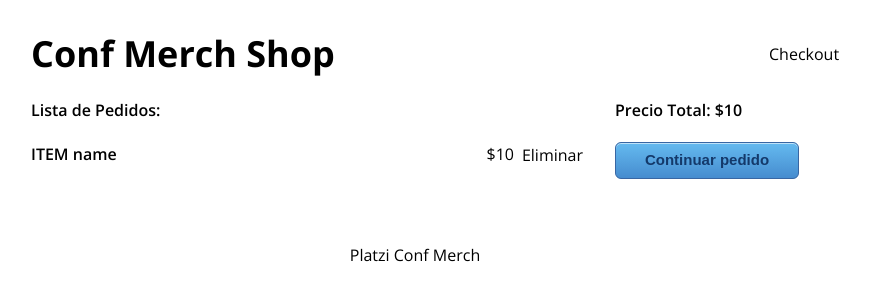
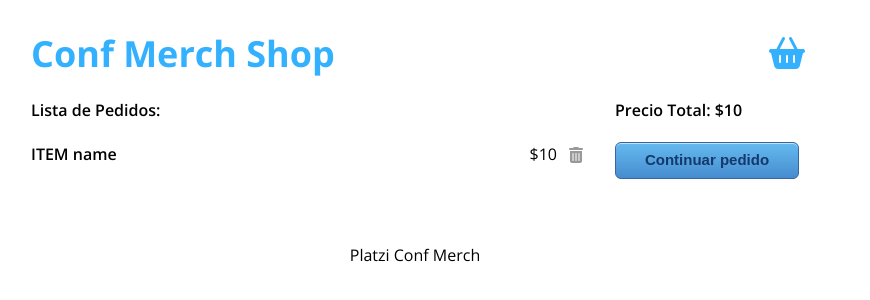
Before and after one commit to Leninner/conf-merch-shop, a React (Vite) app: page /checkout in a window 1280 px wide. Shown: the top 300 px of the page, without its empty margins (225-1095 px from the left). Built offline with nearby package versions, Linux system fonts and the light colour scheme.

Commit message:
Added styles

```diff
--- a/index.html
+++ b/index.html
@@ -11,6 +11,7 @@
       href="https://fonts.googleapis.com/css2?family=Open+Sans:ital,wght@0,300;0,400;0,500;0,600;0,700;0,800;1,300;1,400;1,500;1,600;1,700;1,800&display=swap"
       rel="stylesheet"
     />
+    <script src="https://kit.fontawesome.com/9db963f039.js" crossorigin="anonymous"></script>
   </head>
   <body>
     <div id="root"></div>
--- a/src/components/Header.jsx
+++ b/src/components/Header.jsx
@@ -1,10 +1,16 @@
-import React from 'react';
+import { Link } from 'react-router-dom';
 
 export const Header = () => {
   return (
-    <header className='flex justify-between my-6'>
-      <h1 className='text-4xl font-bold'>Conf Merch Shop</h1>
-      <div className='flex items-center justify-evenly justify-items-center w-[30px] ml-[0.5em]'>Checkout</div>
+    <header className='flex justify-between my-6 text-[#33b1ff]'>
+      <h1 className='text-4xl font-bold'>
+        <Link to='/'>Conf Merch Shop</Link>
+      </h1>
+      <div className='flex items-center justify-evenly justify-items-center w-[30px] ml-[0.5em]'>
+        <Link to='/checkout'>
+          <i className='fas fa-shopping-basket fa-2x' title='Checkout' />
+        </Link>
+      </div>
     </header>
   );
 };
--- a/src/containers/Checkout.jsx
+++ b/src/containers/Checkout.jsx
@@ -1,3 +1,5 @@
+import { Link } from 'react-router-dom';
+
 export const Checkout = () => {
   return (
     <section className='grid grid-cols-[3fr_1fr] gap-8 pb-[4em] gap-y-[40rem]'>
@@ -10,19 +12,21 @@ export const Checkout = () => {
             <span>$10</span>
           </div>
 
-          <button type='button' className='ml-2 bg-transparent border-none outline-none'>
-            Eliminar
+          <button type='button' className='bg-transparent border-none outline-none'>
+            <i title='eliminar' className='ml-3 text-[rgba(0,_0,_0,_0.4)] fas fa-trash-alt' />
           </button>
         </div>
       </div>
 
       <div className='Checkout-sidebar'>
         <h3 className='mb-5 font-semibold'>Precio Total: $10</h3>
-        <button
-          type='button'
-          className='shadow-[inset_0px_1px_0px_0px_#bee2f9] bg-[linear-gradient(to_bottom,_#63b8ee_5%,_#468ccf_100%)] bg-[#63b8ee] rounded-md border border-[#3866a3] inline-block text-[#14396a] font-[Arial] text-[15px] font-bold px-6 py-[6px] no-underline w-full outline-none'>
-          Continuar pedido
-        </button>
+        <Link to='/checkout/information'>
+          <button
+            type='button'
+            className='shadow-[inset_0px_1px_0px_0px_#bee2f9] bg-[linear-gradient(to_bottom,_#63b8ee_5%,_#468ccf_100%)] bg-[#63b8ee] rounded-md border border-[#3866a3] inline-block text-[#14396a] font-[Arial] text-[15px] font-bold px-6 py-[6px] no-underline w-full outline-none'>
+            Continuar pedido
+          </button>
+        </Link>
       </div>
     </section>
   );
--- a/src/containers/Information.jsx
+++ b/src/containers/Information.jsx
@@ -1,3 +1,5 @@
+import { Link } from 'react-router-dom';
+
 export const Information = () => {
   return (
     <div className='Information grid grid-cols-[3fr_1fr] gap-8 gap-y-[1.5em] mb-[4em]'>
@@ -20,7 +22,9 @@ export const Information = () => {
         </div>
         <div className='flex items-center justify-between'>
           <div className='mt-[10px]'>Regresar</div>
-          <div className='Information-next'>pagar</div>
+          <Link to='/checkout/payment'>
+            <div className='Information-next'>pagar</div>
+          </Link>
         </div>
       </div>
       <div className='mt-[10px]'>
```
